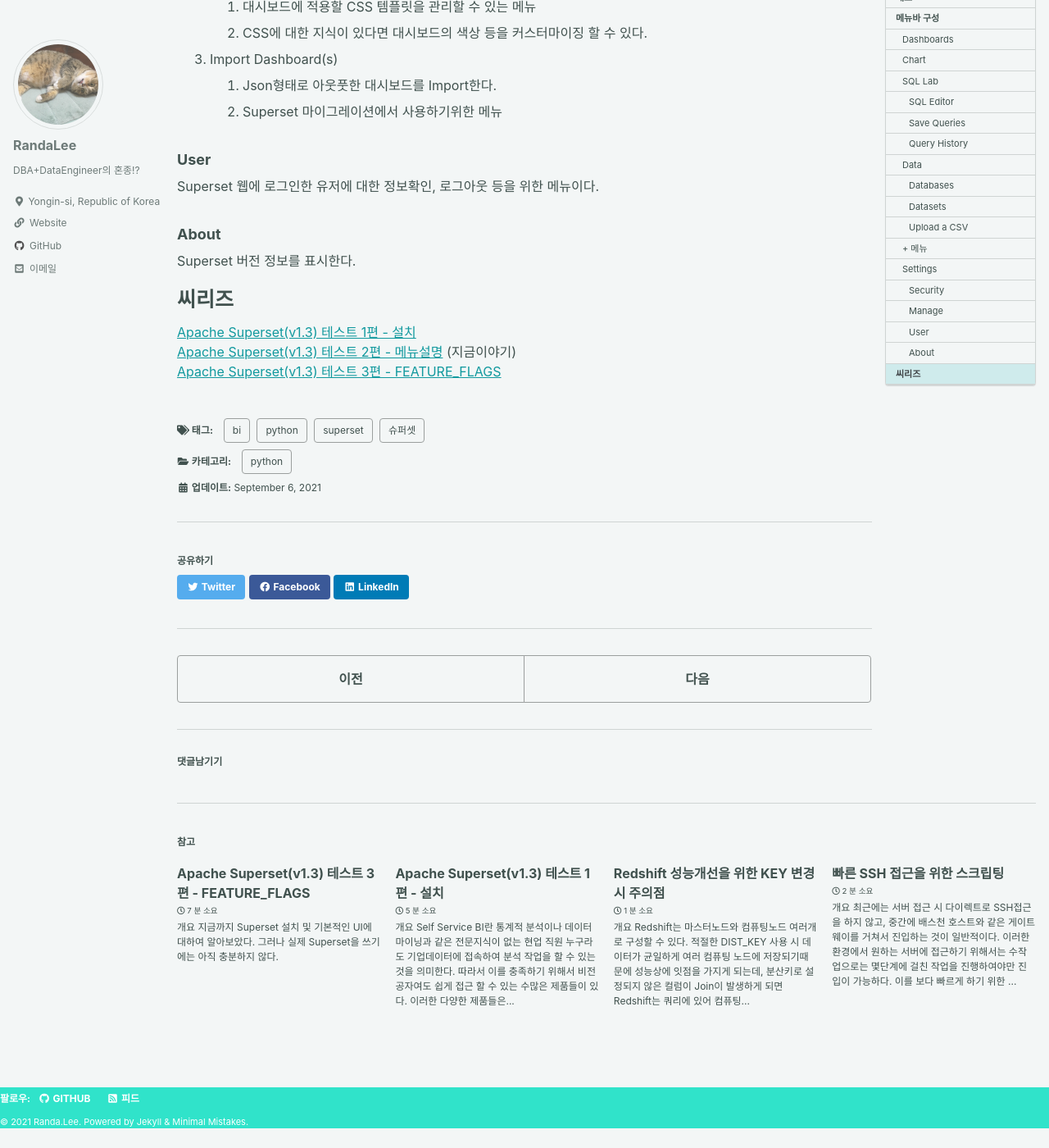
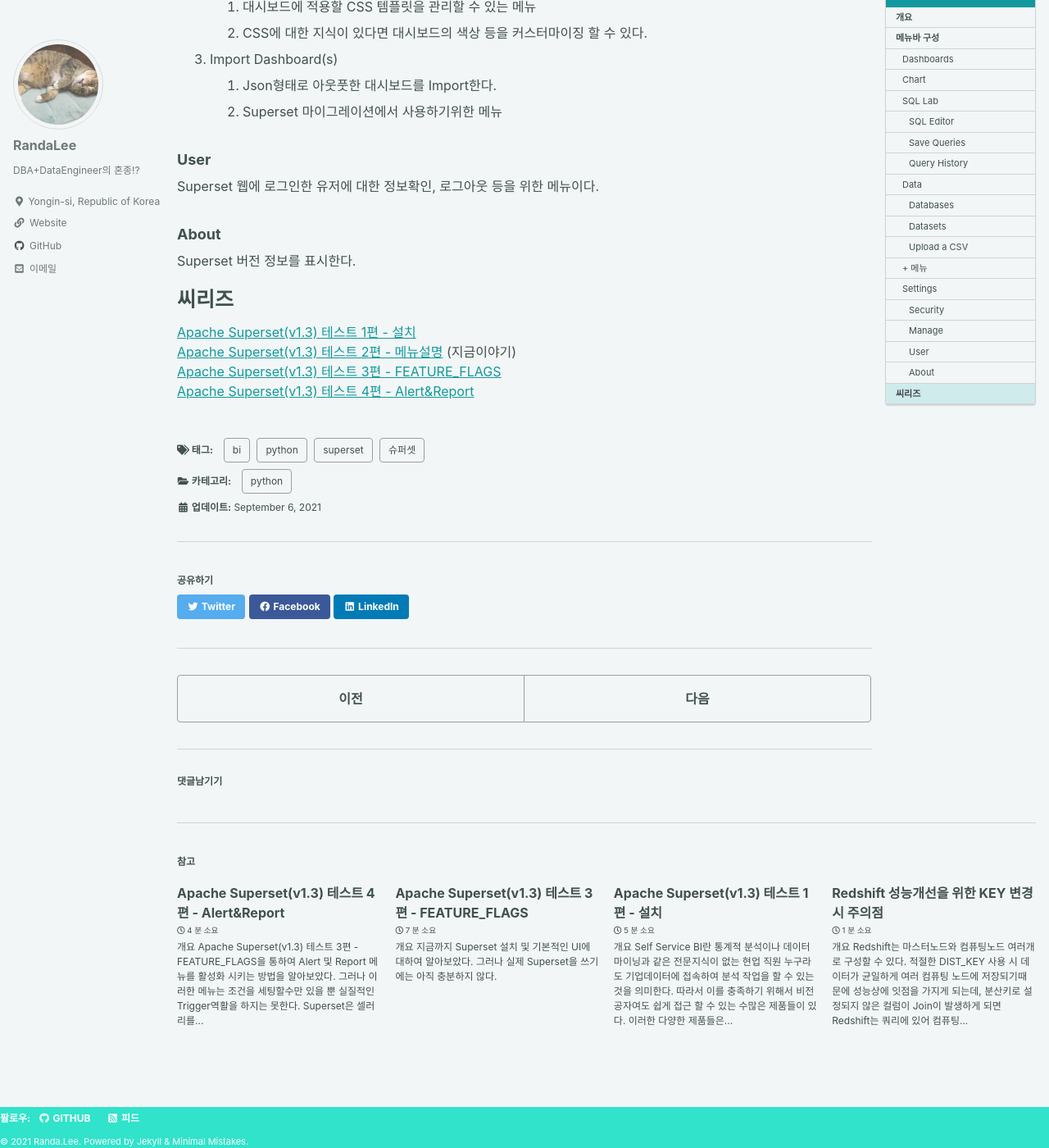
Before and after one commit to randalee/randalee.github.io, a Jekyll site: the page built from _posts/python/2021-09-06-superset-test-02.md, in a window 1280 px wide and 1400 px high, scrolled down 11446 px. Shown: the whole window at 82% size. Built offline with Jekyll 4.4.1, drawn with Linux system fonts in a browser that asks for light colours; cached includes are drawn as plain includes; comment, search, counter and statistics services are not loaded; before the commit the page ends 12822 px from its top, so only the background shows below that; part of the change alters nothing that is shown.

Commit message:
post - 슈퍼셋 4편

````diff
--- a/_posts/python/2021-09-03-superset-test-01.md
+++ b/_posts/python/2021-09-03-superset-test-01.md
@@ -247,3 +247,4 @@ superset run -h 0.0.0.0 -p 8088 --with-threads --reload --debugger
 [Apache Superset(v1.3) 테스트 1편 - 설치](/python/superset-test-01/) (지금이야기)
 [Apache Superset(v1.3) 테스트 2편 - 메뉴설명](/python/superset-test-02/)
 [Apache Superset(v1.3) 테스트 3편 - FEATURE_FLAGS](/python/superset-test-03/)
+[Apache Superset(v1.3) 테스트 4편 - Alert&Report](/python/superset-test-04/)
--- a/_posts/python/2021-09-06-superset-test-02.md
+++ b/_posts/python/2021-09-06-superset-test-02.md
@@ -152,3 +152,4 @@ Superset 버전 정보를 표시한다.
 [Apache Superset(v1.3) 테스트 1편 - 설치](/python/superset-test-01/)
 [Apache Superset(v1.3) 테스트 2편 - 메뉴설명](/python/superset-test-02/) (지금이야기)
 [Apache Superset(v1.3) 테스트 3편 - FEATURE_FLAGS](/python/superset-test-03/)
+[Apache Superset(v1.3) 테스트 4편 - Alert&Report](/python/superset-test-04/)
--- a/_posts/python/2021-09-07-superset-test-03.md
+++ b/_posts/python/2021-09-07-superset-test-03.md
@@ -213,3 +213,4 @@ FEATURE_FLAGS = {
 [Apache Superset(v1.3) 테스트 1편 - 설치](/python/superset-test-01/)
 [Apache Superset(v1.3) 테스트 2편 - 메뉴설명](/python/superset-test-02/)
 [Apache Superset(v1.3) 테스트 3편 - FEATURE_FLAGS](/python/superset-test-03/) (지금이야기)
+[Apache Superset(v1.3) 테스트 4편 - Alert&Report](/python/superset-test-04/)
--- /dev/null
+++ b/_posts/python/2021-09-10-superset-test-04.md
@@ -0,0 +1,219 @@
+---
+title: Apache Superset(v1.3) 테스트 4편 - Alert&Report
+tags:
+- python
+- superset
+- bi
+- 슈퍼셋
+toc: true
+toc_sticky: true
+category: python
+---
+
+## 개요
+[Apache Superset(v1.3) 테스트 3편 - FEATURE_FLAGS](/python/superset-test-03/)을 통하여 Alert 및 Report 메뉴를 활성화 시키는 방법을 알아보았다.
+그러나 이러한 메뉴는 조건을 세팅할수만 있을 뿐 실질적인 Trigger역활을 하지는 못한다.
+Superset은 셀러리를 통하여 스케쥴링을 관리하고 있기에 관련된 세팅을 추가해야하며, 그 외 실제 구현에 있어 겪은 내용을 정리하도록 한다.
+
+Superset에서 지원하는 Alert 및 Report 방식은 `Slack`과 `이메일` 두가지 방식을 지원한다. 해당 예제에서는 SMTP설정 말고, `Slack`을 이용한 방식을 토대로 설명하기로 한다. SMTP 옵션 설정 하는 부분만 제외하고는 근본적으로 동일하기에 메일로 하기에도 큰 어려움은 사실 없다.
+
+
+## Redis 설치
+셀러리는 메시지를 보내고 받기 위한 솔루션이 필요하다. 일반적으로 이것은 `message broker`라고 하는 별도의 서비스 형태로 제공 되는데 공식적으로는 `RabbitMQ` 또는 `Redis`를 권장하고 있다.
+해당 테스트에서는 `Redis`를 이용하기 위하여 서버에 설치하기로 한다. 설치하는 방법은 다양하지만 간단하게 yum을 통해 설치하기로 하자.
+
+```bash
+sudo yum install redis
+```
+설치가 완료 된 경우 `/usr/bin/` 경로 아래 redis 관련된 실행파일들이 존재하게 된며, 별다른 옵션 없이 아래오 같이 Redis 서버를 구동할 수 있다.
+```bash
+sudo redis-server
+```
+![Image](/assets/posts/210910_superset_001.png)
+
+그러나 이경우 SSH 세션을 종료하거나 `Ctrl+C`와 같이 나갈 경우 구동된 Redis 서버역시 종료되기에 `/etc/redis.conf`를 수정하기로 한다.
+```bash
+sudo vi /etc/redis.conf
+```
+파일을 열어보면 128라인에 `daemonize`가 `no`로 되있는데 이를 `yes`로 변경한 후 저장한다.
+![Image](/assets/posts/210910_superset_002.png)
+
+이후 redis-server 명령을 실행하면서 설정한 Config파일을 명시함으로 해당 설정을 읽고, 자동으로 백그라운드에서 실행하도록 할 수 있다.
+```bash
+sudo redis-server /etc/redis.conf
+```
+![Image](/assets/posts/210910_superset_003.png)
+
+
+## Slack BOT Token 발급
+Slack API에서 메시지를 발송하기 위한 방식은 크게 2가지가 존재한다.
+* Webhook
+* Bot App
+
+보통 많은 알람들은 Webhook 방식으로 메시지를 보내는 것이 일반적이다. 이는 고유한 URL을 이용하여 메시지를 전송할 수 있는 방식으로 매우 간편하다. 하지만 Superset에서는 알람과 동시에 특정한 대시보드 또는 차트를 상태를 이미지로 저장하여 전송할 수 있는 기능이 존재한다. 이를 위하여 파일 업로드가 가능해야하는데 Webhook방식에선 파일 업로드를 할 수 있는 방법이 없다. 따라서 Bot App을 만들고, 토큰을 발급받아야만 Slack연동이 가능해진다.
+
+Slack bot token을 발급받는 방법은 많은 글들이 있기에 간략한 정보만을 기록하기로 하겠다.
+1. [https://api.slack.com/apps/](https://api.slack.com/apps/) 접근
+2. `Create New App`을 이용하여 앱 생성
+    1. 생성과정에서 앱 이름과 워크스페이스 지정(여러개 사용하고있는 경우
+3. `Features -> OAuth & Permissions`메뉴 클릭
+4. `Scopes`에 적절하게 필요한 권한 추가. 최소한 아래 권한이 있어야한다.
+    1. `incoming-webhook`
+    2. `files:write`
+    3. `chat:write`
+5. 권한을 설정하고 난 후 앱 인스톨을 하여 Bot User OAuth Token 확인
+   ![Image](/assets/posts/210910_superset_004.png)
+
+
+## Chrome 웹 드라이브 설치
+Superset에서 Alert 또는 Report를 전송 시 [Selenium](https://selenium-python.readthedocs.io/)을 이용한다.
+셀레니움은 파이어폭스, 인터넷 익스플로어, 크롬등과 같은 브라우저를 컨트롤 할 수 있게 해준다. 이를 통해 Alert 및 Report에서 설정한 대시보드를 이미지 파일로 저장하여 전송하는데 이용한다.
+
+셀레니움은 기본적으로 `webdriver`모듈을 이용하도록 되있는데, Superset의 기본값은 Firefox모듈을 사용하고 있으나, Amazon linux2에서 파이어폭스 웹드라이브 설치를 하려고 여러 문서를 찾아보고 테스트 하였으나 실패하여 크롬 웹 드라이버를 설치하게 되었다.
+
+```bash
+sudo yum install chromedriver
+```
+위와 같이 yum을 통해 설치가 가능하며, [https://chromedriver.chromium.org/downloads](https://chromedriver.chromium.org/downloads) 사이트에서도 직접 드라이버를 다운 받을 수 있다.
+설치된 경우 아래와 같이 정상적으로 실행할 수 있어야 한다.
+![Image](/assets/posts/210910_superset_005.png)
+
+다만, 기본적으로 리눅스에는 영문만을 사용할 수 있기에, Superset에서 한글을 입력한 제목과 같은경우 글자가 깨지는 현상이 발생하게 된다.
+따라서 Linux서버에 한글이 안깨지도록 관련된 라이브러리 설치가 필요하다.
+
+```python
+sudo yum install fonts-korean
+
+fc-cache -r
+sudo cd /usr/share/fonts/
+sudo wget http://cdn.naver.com/naver/NanumFont/fontfiles/NanumFont_TTF_ALL.zip
+sudo unzip NanumFont_TTF_ALL.zip -d NanumFont
+sudo rm -f NanumFont_TTF_ALL.zip
+fc-cache -r
+```
+
+## Superset 컨피그 수정
+이제 앞서 준비한 내용을 사용할 수 있도록 `superset_config.py`를 수정하기로 한다.
+
+아래는 셀러리에 대한 옵션이다.
+1. `BROKER_URL`과 `CELERY_RESULT_BACKEND`를 로컬에 설치한 redis로 설정하였다. 만약 로컬이 아니라 외부거나 포트가 다른 경우 적절하게 바꾸면 된다.
+2. `CELERYBEAT_SCHEDULE`은 셀러리 비트의 수행 주기를 세팅하는 부분이다.
+3. 그외 부분은 공식문서에서 가이드한것과 비슷한 형태로 입력하였다.
+4.
+```python
+from celery.schedules import crontab
+class CeleryConfig(object):
+    BROKER_URL = 'redis://localhost:6379/0'
+    CELERY_IMPORTS = (
+        'superset.sql_lab',
+        'superset.tasks',
+        'superset.tasks.thumbnails'
+    )
+    CELERY_RESULT_BACKEND = 'redis://localhost:6379/0'
+    CELERYD_LOG_LEVEL = 'DEBUG'
+    CELERYD_PREFETCH_MULTIPLIER = 10
+    CELERY_ACKS_LATE = True
+    CELERY_ANNOTATIONS = {
+        'sql_lab.get_sql_results': {
+            'rate_limit': '100/s',
+        },
+        'email_reports.send': {
+            'rate_limit': '1/s',
+            'time_limit': 120,
+            'soft_time_limit': 150,
+            'ignore_result': True,
+        },
+    }
+    CELERYBEAT_SCHEDULE = {
+        'email_reports.schedule_hourly': {
+            'task': 'email_reports.schedule_hourly',
+            'schedule': crontab(minute=1, hour='*'),
+        },
+        'reports.scheduler': {
+            'task': 'reports.scheduler',
+            'schedule': crontab(minute='*', hour='*'),
+        },
+        'reports.prune_log': {
+            'task': 'reports.prune_log',
+            'schedule': crontab(minute=0, hour=0),
+        },
+        'alerts.schedule_check': {
+            'task': 'alerts.schedule_check',
+            'schedule': crontab(minute='*', hour='*'),
+        },
+    }
+
+CELERY_CONFIG = CeleryConfig
+```
+
+Slack을 위한 토큰 값을 지정한다. 발급받은 SlackBot 토큰을 입력한다.
+이메일 발송을 위한 SMTP의 경우 설정해야할 변수역시 기록하였으니 참고하도록 한다.
+```python
+SLACK_API_TOKEN = "xoxb-~~~~ 토큰"
+
+# 이메일을 사용할 경우 아래 내용이용
+SMTP_HOST = "smtp.sendgrid.net" # 적절하게 수정
+SMTP_STARTTLS = True
+SMTP_SSL = False
+SMTP_USER = "your_user"
+SMTP_PORT = 2525 # your port eg. 587
+SMTP_PASSWORD = "your_password"
+SMTP_MAIL_FROM = "noreply@youremail.com"
+```
+
+웹드라이브에 대한 설정을 진행한다.
+```python
+WEBDRIVER_TYPE = "chrome"
+
+WEBDRIVER_WINDOW = {"dashboard": (1920, 1080), "slice": (1920, 1080)}
+WEBDRIVER_OPTION_ARGS = [
+    "--high-dpi-support=2.0",
+    "--headless",
+    "--disable-gpu",
+    "--disable-dev-shm-usage",
+    "--window-size=1920x1080",
+]
+WEBDRIVER_BASEURL_USER_FRIENDLY = "http://remote-domain:8088/"
+WEBDRIVER_BASEURL = "http://0.0.0.0:8088/"
+```
+1. `WEBDRIVER_WINDOW`는 대시보드 또는 차트(slice)를 브라우져로 볼 경우 해상도를 의미한다. 기본 설정은 4K해상도에 맞춰져 있다보니 이미지가 너무 과하게 큰 문제가 있었다. 따라서 FHD인 1920*1080으로 설정하였다.
+2. `WEBDRIVER_OPTION_ARGS`는 웹드라이브에서 사용가능한 적절한 옵션을 사용했다.
+3. `WEBDRIVER_BASEURL_USER_FRIENDLY`는 외부에 메시지를 발송할때 링크에 넣을 주소이다. 만약 별도로 설정하지 않을경우 링크를 로컬주소를 넣기때문에 적절하지 않다. 따라서 외부에서 접속시 사용할 내용을 입력하면 된다.
+4. `WEBDRIVER_BASEURL`는 Superset 로컬서버에서 셀레니움을 통해 웹서버 접근할 때 사용할 주소이다. `0.0.0.0`은 로컬을 의미한다.
+
+
+## Celery 구동
+셀러리에서 구동해야할 것은 크게 2개이다.
+* beat
+  * 스케쥴링을 담당.
+* worker
+  * 실제 작업을 담당.
+
+Superset 1.3버전의 [setup.py](https://github.com/apache/superset/blob/1.3/setup.py#L70) 70라인을 보면 셀러리 버전 의존성을 확인할 수 있다.
+`"celery>=4.3.0, <5.0.0, !=4.4.1",`
+
+즉, 4.4.1버전을 제외한 4.3 이상버전이면서 5버전 아래를 의미하며, 해당 버전에 해당하는 latest버전인 `4.4.7` 버전이 superset설치와 함께 설치된다.
+이렇게 설치가 된 경우 bash상에서 `celery` 커맨드를 이용할 수 있게 된다. 이를 이용하여 Superset App을 명시하여 기능을 동작시킨다.
+```bash
+celery worker --app=superset.tasks.celery_app:app --pool=prefork -O fair -c 4
+celery beat --app=superset.tasks.celery_app:app
+```
+
+다만 기본적으로 데몬으로 동작하지 않기 때문에 위와 같이 실행 시킬경우 2개의 세션이 필요하다.
+정상적으로 실행된 경우 다음과 같이 실행되며, 해당 화면에서 `Ctrl+C`로 프로세스를 빠져나올 수 있다.
+
+![Image](/assets/posts/210910_superset_006.png)
+![Image](/assets/posts/210910_superset_007.png)
+
+## 테스트 진행
+셀러리 프로세스까지 정상적으로 실행되었다면 실제로 메시지가 전송되는지 테스트하도록 한다.
+(는 추후 수정 ㅜㅜ)
+
+## Alert 유예기간 관련 코드 이슈
+(는 추후 수정 ㅜㅜ)
+
+## 씨리즈
+[Apache Superset(v1.3) 테스트 1편 - 설치](/python/superset-test-01/)
+[Apache Superset(v1.3) 테스트 2편 - 메뉴설명](/python/superset-test-02/)
+[Apache Superset(v1.3) 테스트 3편 - FEATURE_FLAGS](/python/superset-test-03/)
+[Apache Superset(v1.3) 테스트 4편 - Alert&Report](/python/superset-test-04/) (지금이야기)
````
Also changed, not shown: assets/posts/210910_superset_001.png (added), assets/posts/210910_superset_002.png (added), assets/posts/210910_superset_003.png (added), assets/posts/210910_superset_004.png (added), assets/posts/210910_superset_005.png (added), assets/posts/210910_superset_006.png (added), assets/posts/210910_superset_007.png (added).
